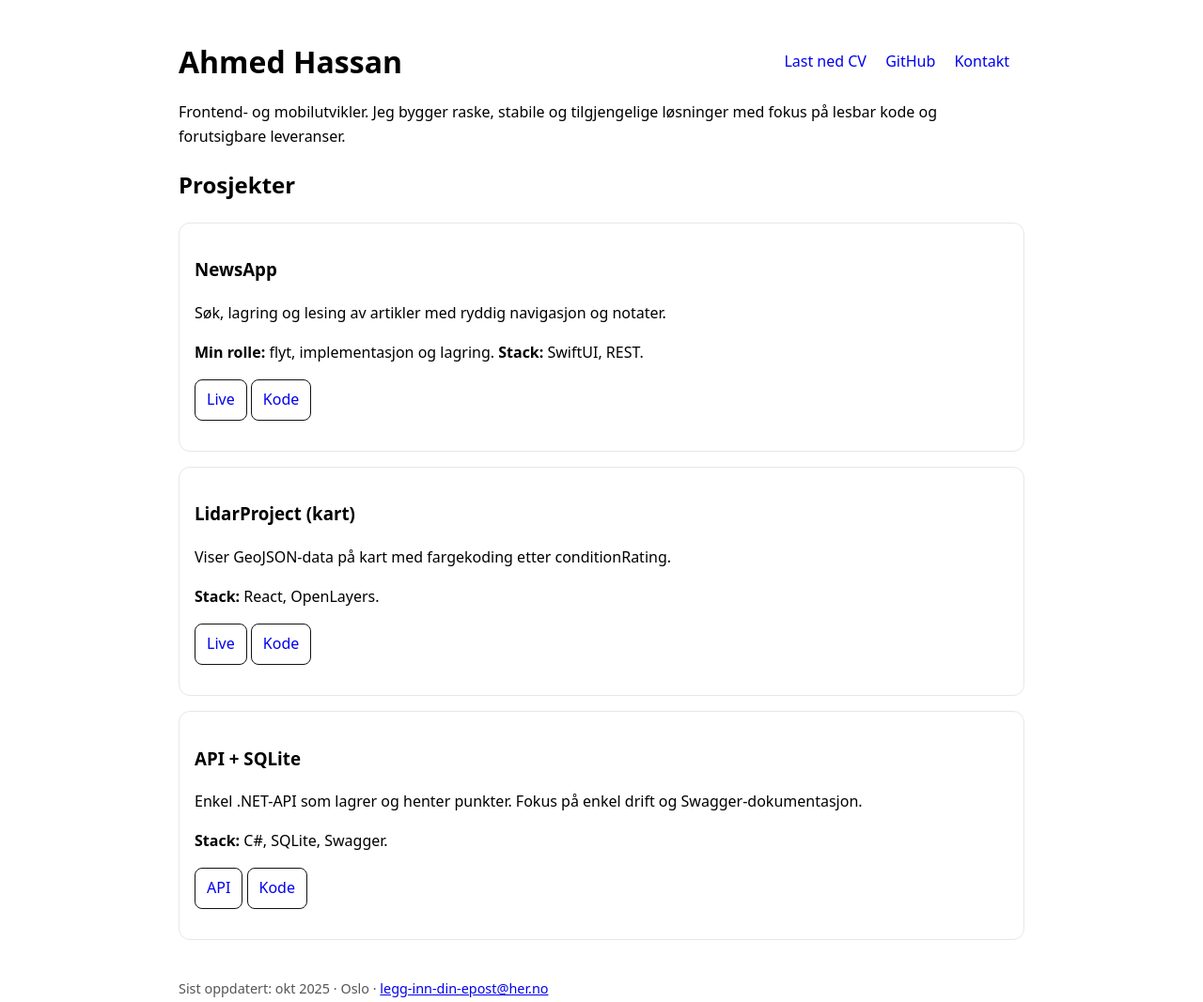
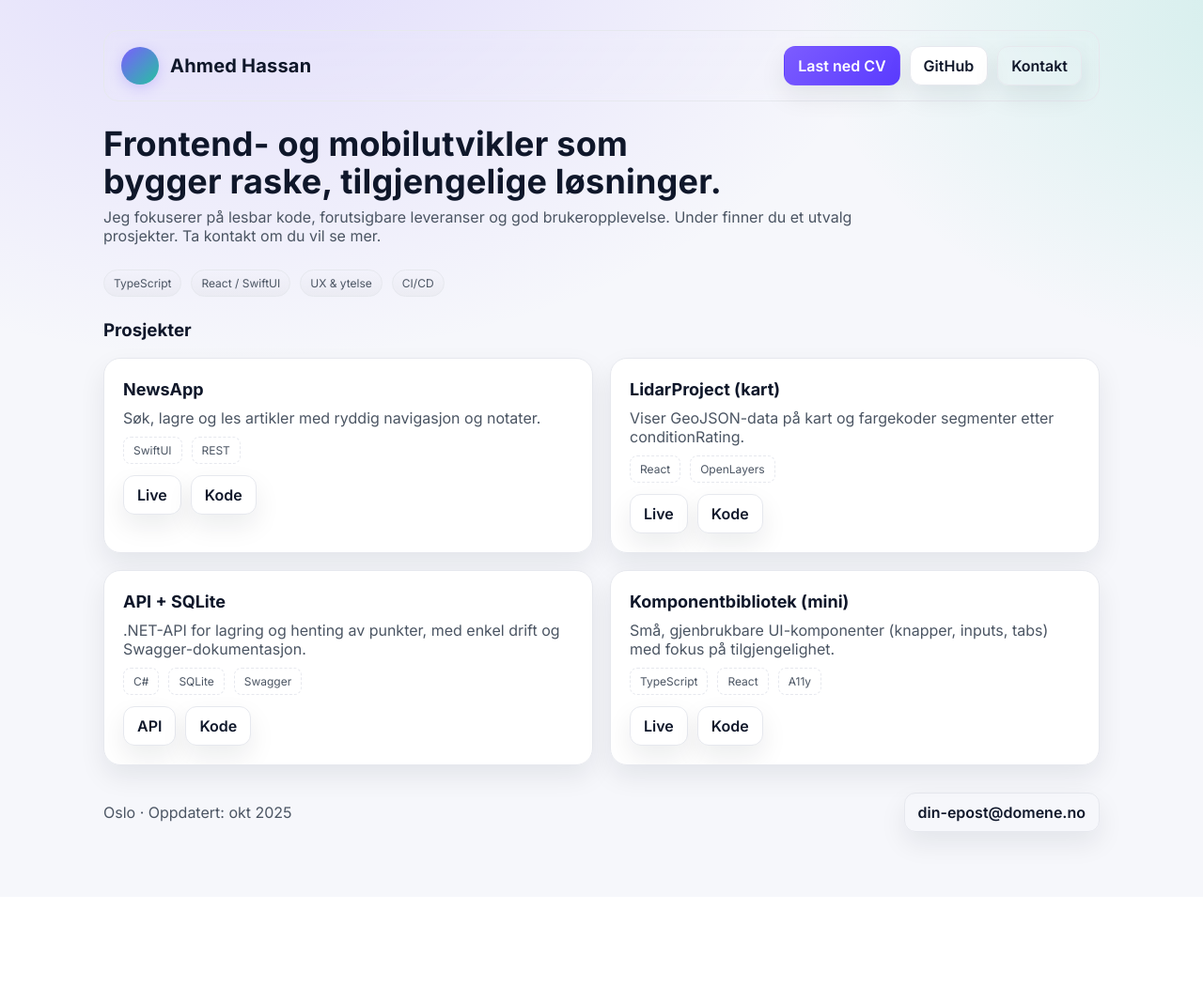
Before and after one commit to Ahmed-has96/Portfolio, a plain HTML site: page index.html in a window 1280 px wide. Shown: the whole page at 94% size. After the commit the page ends 955 px from the top, so only its background shows below. Drawn offline with Linux system fonts and the light colour scheme.

Commit message:
Update index.html

```diff
--- a/index.html
+++ b/index.html
@@ -4,65 +4,201 @@
   <meta charset="utf-8" />
   <meta name="viewport" content="width=device-width, initial-scale=1" />
   <title>Ahmed Hassan – Portefølje</title>
+
+  <!-- Google Font (valgfritt) -->
+  <link href="https://fonts.googleapis.com/css2?family=Inter:wght@400;500;600;700&display=swap" rel="stylesheet">
+
   <style>
-    :root { color-scheme: light dark; }
-    body{font-family:system-ui,-apple-system,Segoe UI,Roboto,Ubuntu,Arial,sans-serif;max-width:900px;margin:40px auto;padding:0 20px;line-height:1.6}
-    header{display:flex;justify-content:space-between;align-items:center;gap:16px;flex-wrap:wrap}
-    h1{margin:0}
-    nav a{margin-right:16px;text-decoration:none}
-    .card{border:1px solid #e5e7eb;border-radius:12px;padding:16px;margin:16px 0}
-    .btn{display:inline-block;padding:8px 12px;border:1px solid #111;border-radius:8px;text-decoration:none}
-    footer{margin-top:40px;font-size:.9rem;color:#555}
+    :root{
+      color-scheme: light dark;
+      --bg: #0b0c10;
+      --bg-soft: #111317;
+      --card: #14161c;
+      --card-2:#171a20;
+      --text:#e9eef4;
+      --muted:#a9b3c7;
+      --accent:#7c5cff;       /* primær aksent */
+      --accent-2:#25c2a0;     /* sekundær aksent */
+      --ring: rgba(124,92,255,.35);
+      --border: #262b36;
+      --shadow: 0 10px 25px rgba(0,0,0,.35);
+      --radius: 18px;
+    }
+    @media (prefers-color-scheme: light){
+      :root{
+        --bg:#f6f7fb; --bg-soft:#ffffff; --card:#ffffff; --card-2:#ffffff;
+        --text:#0f172a; --muted:#4b5563; --border:#e6e8ee; --shadow:0 12px 28px rgba(15,23,42,.08);
+        --ring: rgba(124,92,255,.25);
+      }
+    }
+
+    *{box-sizing:border-box}
+    html,body{margin:0;padding:0}
+    body{
+      font-family: Inter, system-ui, -apple-system, Segoe UI, Roboto, Ubuntu, Arial, sans-serif;
+      color:var(--text);
+      background:
+        radial-gradient(1200px 800px at 20% -10%, rgba(124,92,255,.18), transparent 60%),
+        radial-gradient(1000px 700px at 110% 0%, rgba(37,194,160,.18), transparent 55%),
+        linear-gradient(180deg, var(--bg) 0%, var(--bg) 100%);
+      min-height:100vh;
+    }
+
+    .container{max-width:1100px;margin:0 auto;padding:32px 20px 80px}
+
+    /* HEADER */
+    .nav{
+      display:flex;justify-content:space-between;align-items:center;gap:16px;flex-wrap:wrap;
+      background:linear-gradient(180deg, rgba(255,255,255,.02), transparent);
+      padding:16px 18px;border-radius:16px;border:1px solid var(--border);
+      backdrop-filter: blur(6px);
+    }
+    .brand{display:flex;align-items:center;gap:12px}
+    .avatar{
+      width:40px;height:40px;border-radius:50%;
+      background:linear-gradient(135deg,var(--accent),var(--accent-2));
+      box-shadow:0 4px 14px var(--ring);
+    }
+    h1{font-size:20px;margin:0;letter-spacing:.2px}
+    .links{display:flex;gap:10px;flex-wrap:wrap}
+    .btn{
+      appearance:none;border:1px solid var(--border);background:var(--card-2);
+      color:var(--text);padding:10px 14px;border-radius:12px;text-decoration:none;font-weight:600;
+      transition:.2s; box-shadow: var(--shadow);
+    }
+    .btn:hover{transform:translateY(-1px); border-color:var(--ring); box-shadow:0 10px 24px var(--ring)}
+    .btn.primary{background:linear-gradient(135deg,var(--accent),#5a3bff);border-color:transparent;color:white}
+    .btn.ghost{background:transparent}
+
+    /* INTRO */
+    .lead{
+      margin:26px 0 8px;font-size:36px;line-height:1.1;font-weight:800;letter-spacing:.2px;
+      text-wrap:balance;
+    }
+    .sub{color:var(--muted);max-width:820px;margin:0 0 26px}
+
+    /* TAGS */
+    .badges{display:flex;gap:10px;flex-wrap:wrap;margin:8px 0 6px}
+    .badge{
+      font-size:12px;border:1px solid var(--border);padding:6px 10px;border-radius:999px;color:var(--muted);
+      background:linear-gradient(180deg, rgba(255,255,255,.03), rgba(0,0,0,.03));
+    }
+
+    /* CARDS GRID */
+    .grid{display:grid;gap:18px;margin-top:18px}
+    @media(min-width:900px){ .grid{grid-template-columns:1fr 1fr;} }
+
+    .card{
+      border:1px solid var(--border); border-radius:var(--radius);
+      background:linear-gradient(180deg,var(--card),var(--card-2));
+      padding:20px; box-shadow: var(--shadow); position:relative; overflow:hidden;
+    }
+    .card::after{
+      content:""; position:absolute; inset:auto -40% -40% auto; width:200px; height:200px;
+      background:radial-gradient(120px 100px at 50% 50%, var(--ring), transparent 65%);
+      transform:rotate(25deg);
+    }
+    .card h3{margin:2px 0 6px;font-size:18px}
+    .card p{margin:10px 0;color:var(--muted)}
+    .actions{display:flex;gap:10px;margin-top:12px}
+    .chip{font-size:12px;color:var(--muted);border:1px dashed var(--border);padding:6px 10px;border-radius:8px}
+
+    /* FOOTER */
+    footer{margin-top:40px;color:var(--muted);display:flex;justify-content:space-between;gap:10px;flex-wrap:wrap}
+    .sr{position:absolute;left:-9999px}
   </style>
 </head>
 <body>
-<header>
+  <div class="container">
+
+    <!-- NAV -->
+    <nav class="nav">
+      <div class="brand">
+        <div class="avatar" aria-hidden="true"></div>
         <h1>Ahmed Hassan</h1>
-  <nav>
-    <!-- last opp en PDF med nøyaktig dette filnavnet i repoet -->
-    <a href="AhmedHassan-CV.pdf">Last ned CV</a>
-    <a href="https://github.com/Ahmed-has96" target="_blank" rel="noopener">GitHub</a>
-    <a href="mailto:legg-inn-din-epost@her.no">Kontakt</a>
+      </div>
+      <div class="links">
+        <a class="btn primary" href="AhmedHassan-CV.pdf">Last ned CV</a>
+        <a class="btn" href="https://github.com/Ahmed-has96" target="_blank" rel="noopener">GitHub</a>
+        <a class="btn ghost" href="mailto:din-epost@domene.no">Kontakt</a>
+      </div>
     </nav>
-</header>
 
-<p>Frontend- og mobilutvikler. Jeg bygger raske, stabile og tilgjengelige løsninger med fokus på lesbar kode og forutsigbare leveranser.</p>
+    <!-- INTRO -->
+    <h2 class="lead">Frontend- og mobilutvikler som bygger raske, tilgjengelige løsninger.</h2>
+    <p class="sub">
+      Jeg fokuserer på lesbar kode, forutsigbare leveranser og god brukeropplevelse.
+      Under finner du et utvalg prosjekter. Ta kontakt om du vil se mer.
+    </p>
+    <div class="badges">
+      <span class="badge">TypeScript</span>
+      <span class="badge">React / SwiftUI</span>
+      <span class="badge">UX & ytelse</span>
+      <span class="badge">CI/CD</span>
+    </div>
 
-<h2>Prosjekter</h2>
+    <!-- PROJECTS -->
+    <h3 style="margin-top:24px;margin-bottom:10px">Prosjekter</h3>
+    <div class="grid">
 
-<section class="card">
+      <!-- Card 1 -->
+      <article class="card">
         <h3>NewsApp</h3>
-  <p>Søk, lagring og lesing av artikler med ryddig navigasjon og notater.</p>
-  <p><strong>Min rolle:</strong> flyt, implementasjon og lagring. <strong>Stack:</strong> SwiftUI, REST.</p>
-  <p>
-    <!-- Oppdater lenkene under til dine -->
-    <a class="btn" href="https://din-demo-lenke-1">Live</a>
-    <a class="btn" href="https://github.com/Ahmed-has96/ditt-newsapp-repo">Kode</a>
-  </p>
-</section>
+        <p>Søk, lagre og les artikler med ryddig navigasjon og notater.</p>
+        <div class="badges">
+          <span class="chip">SwiftUI</span><span class="chip">REST</span>
+        </div>
+        <div class="actions">
+          <a class="btn" href="https://din-demo-lenke-1" target="_blank">Live</a>
+          <a class="btn" href="https://github.com/Ahmed-has96/ditt-newsapp-repo" target="_blank">Kode</a>
+        </div>
+      </article>
 
-<section class="card">
+      <!-- Card 2 -->
+      <article class="card">
         <h3>LidarProject (kart)</h3>
-  <p>Viser GeoJSON-data på kart med fargekoding etter conditionRating.</p>
-  <p><strong>Stack:</strong> React, OpenLayers.</p>
-  <p>
-    <a class="btn" href="https://din-demo-lenke-2">Live</a>
-    <a class="btn" href="https://github.com/Ahmed-has96/ditt-lidar-repo">Kode</a>
-  </p>
-</section>
+        <p>Viser GeoJSON-data på kart og fargekoder segmenter etter conditionRating.</p>
+        <div class="badges">
+          <span class="chip">React</span><span class="chip">OpenLayers</span>
+        </div>
+        <div class="actions">
+          <a class="btn" href="https://din-demo-lenke-2" target="_blank">Live</a>
+          <a class="btn" href="https://github.com/Ahmed-has96/ditt-lidar-repo" target="_blank">Kode</a>
+        </div>
+      </article>
 
-<section class="card">
+      <!-- Card 3 -->
+      <article class="card">
         <h3>API + SQLite</h3>
-  <p>Enkel .NET-API som lagrer og henter punkter. Fokus på enkel drift og Swagger-dokumentasjon.</p>
-  <p><strong>Stack:</strong> C#, SQLite, Swagger.</p>
-  <p>
-    <a class="btn" href="https://din-demo-lenke-3">API</a>
-    <a class="btn" href="https://github.com/Ahmed-has96/ditt-api-repo">Kode</a>
-  </p>
-</section>
+        <p>.NET-API for lagring og henting av punkter, med enkel drift og Swagger-dokumentasjon.</p>
+        <div class="badges">
+          <span class="chip">C#</span><span class="chip">SQLite</span><span class="chip">Swagger</span>
+        </div>
+        <div class="actions">
+          <a class="btn" href="https://din-demo-lenke-3" target="_blank">API</a>
+          <a class="btn" href="https://github.com/Ahmed-has96/ditt-api-repo" target="_blank">Kode</a>
+        </div>
+      </article>
+
+      <!-- Card 4 (valgfri) -->
+      <article class="card">
+        <h3>Komponentbibliotek (mini)</h3>
+        <p>Små, gjenbrukbare UI-komponenter (knapper, inputs, tabs) med fokus på tilgjengelighet.</p>
+        <div class="badges">
+          <span class="chip">TypeScript</span><span class="chip">React</span><span class="chip">A11y</span>
+        </div>
+        <div class="actions">
+          <a class="btn" href="#" target="_blank">Live</a>
+          <a class="btn" href="#" target="_blank">Kode</a>
+        </div>
+      </article>
+
+    </div>
 
     <footer>
-  Sist oppdatert: okt 2025 · Oslo · <a href="mailto:legg-inn-din-epost@her.no">legg-inn-din-epost@her.no</a>
+      <span>Oslo · Oppdatert: okt 2025</span>
+      <span><a class="btn ghost" href="mailto:din-epost@domene.no">din-epost@domene.no</a></span>
     </footer>
+  </div>
 </body>
 </html>
```
Lines whose indentation alone changed are shown as unchanged.
